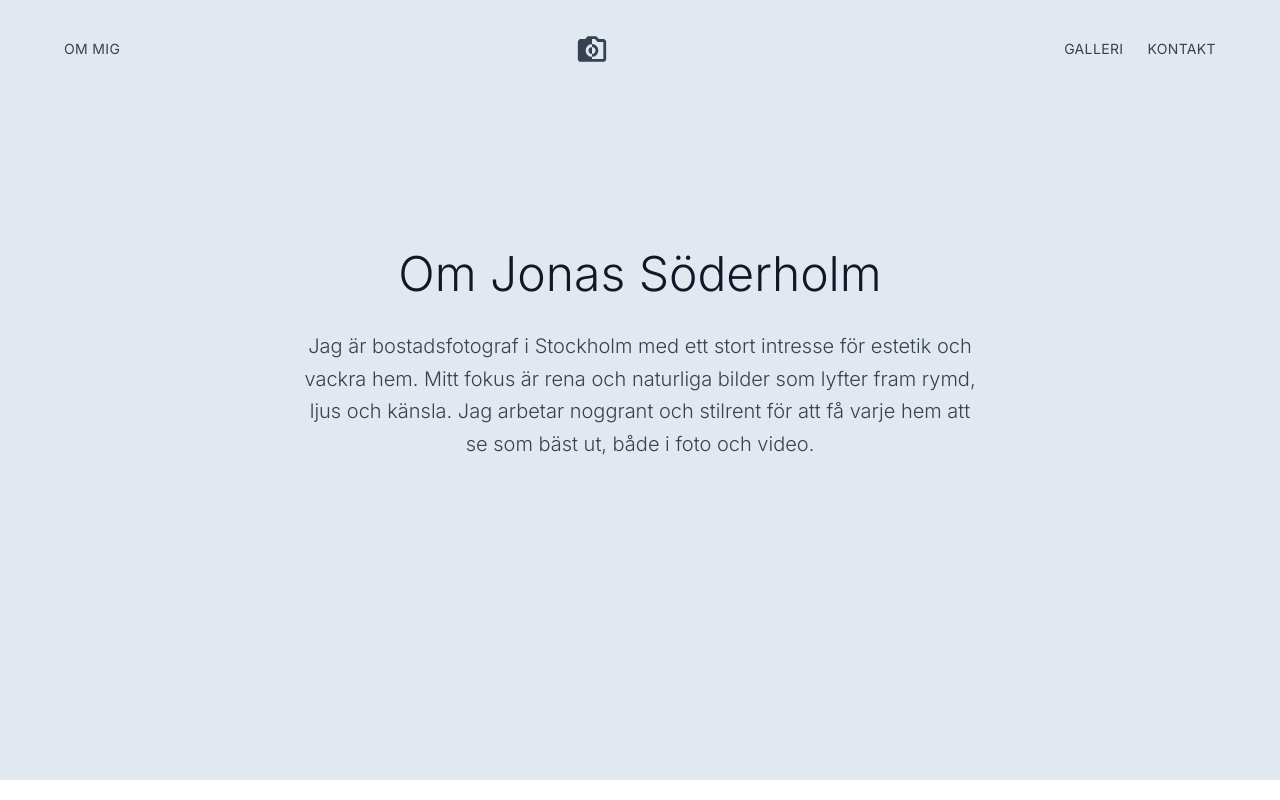
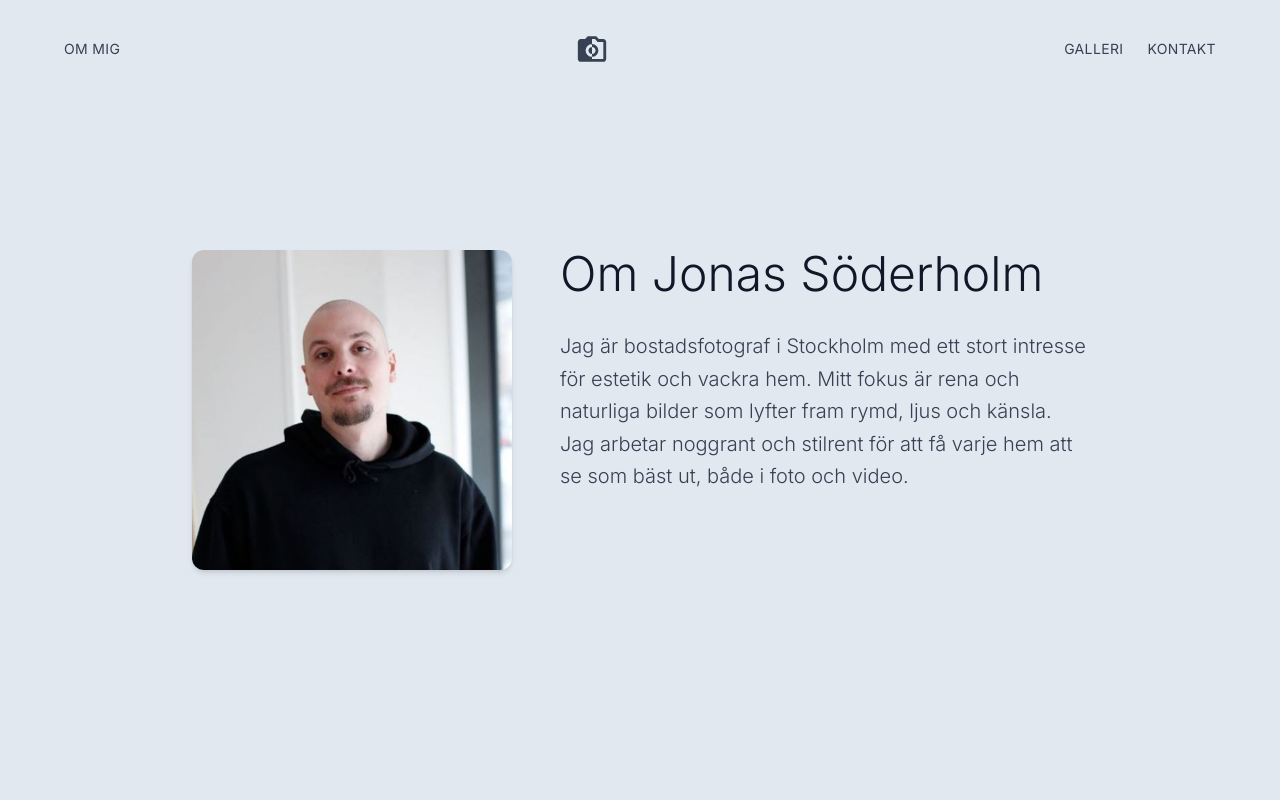
Before and after one commit to jonas-soderholm/bostad, a Next.js app: page /about in a window 1280 px wide. Shown: the top 800 px of the page. Built offline with nearby package versions, Linux system fonts and the light colour scheme.

Commit message:
make about responsive and add headshot

```diff
--- a/app/about/page.tsx
+++ b/app/about/page.tsx
@@ -1,15 +1,25 @@
 export default function AboutPage() {
   return (
-    <main className="w-full mt-40 mb-60 bg-slate-200 flex items-center justify-center px-8">
-      <div className="max-w-2xl text-center">
-        <h1 className="text-5xl font-light mb-8">Om Jonas Söderholm</h1>
+    <main className="w-full md:mt-40 mt-10 mb-60 bg-slate-200 flex items-center justify-center px-8">
+      <div className="max-w-4xl w-full flex flex-col md:flex-row items-center md:items-start gap-12 text-center md:text-left">
+        {/* IMAGE */}
+        <img
+          src="/images/jonas-soderholm-foto.jpg"
+          alt="Jonas Söderholm"
+          className="w-64 h-64 object-cover rounded-xl shadow-md md:w-80 md:h-80"
+        />
 
-        <p className="text-xl text-gray-700 leading-relaxed font-light">
-          Jag är bostadsfotograf i Stockholm med ett stort intresse för estetik
-          och vackra hem. Mitt fokus är rena och naturliga bilder som lyfter
-          fram rymd, ljus och känsla. Jag arbetar noggrant och stilrent för att
-          få varje hem att se som bäst ut, både i foto och video.
-        </p>
+        {/* TEXT */}
+        <div className="max-w-2xl">
+          <h1 className="text-5xl font-light mb-8">Om Jonas Söderholm</h1>
+
+          <p className="text-xl text-gray-700 leading-relaxed font-light">
+            Jag är bostadsfotograf i Stockholm med ett stort intresse för
+            estetik och vackra hem. Mitt fokus är rena och naturliga bilder som
+            lyfter fram rymd, ljus och känsla. Jag arbetar noggrant och stilrent
+            för att få varje hem att se som bäst ut, både i foto och video.
+          </p>
+        </div>
       </div>
     </main>
   );
```
Also changed, not shown: public/images/jonas-soderholm-foto.jpg (added).
